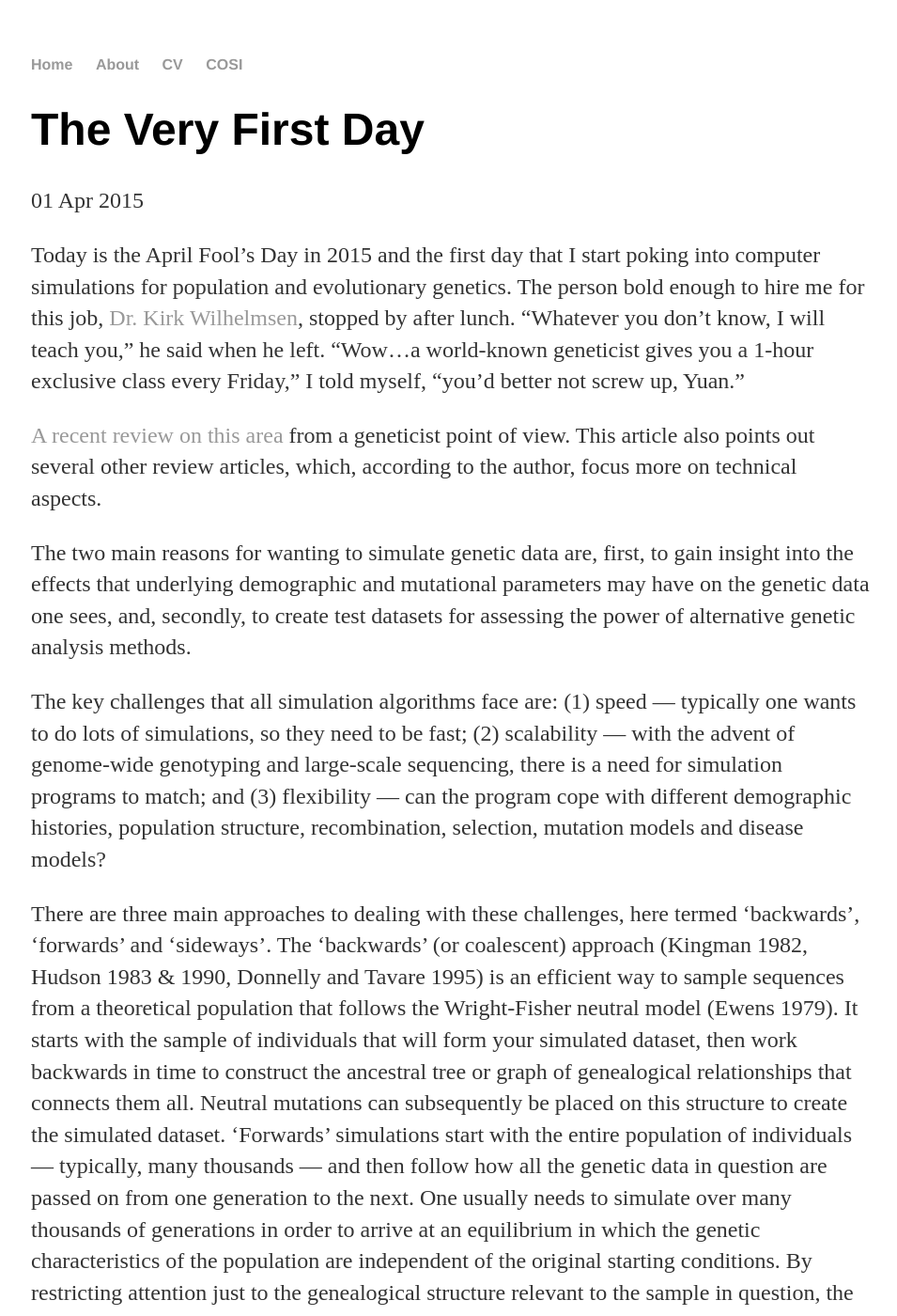
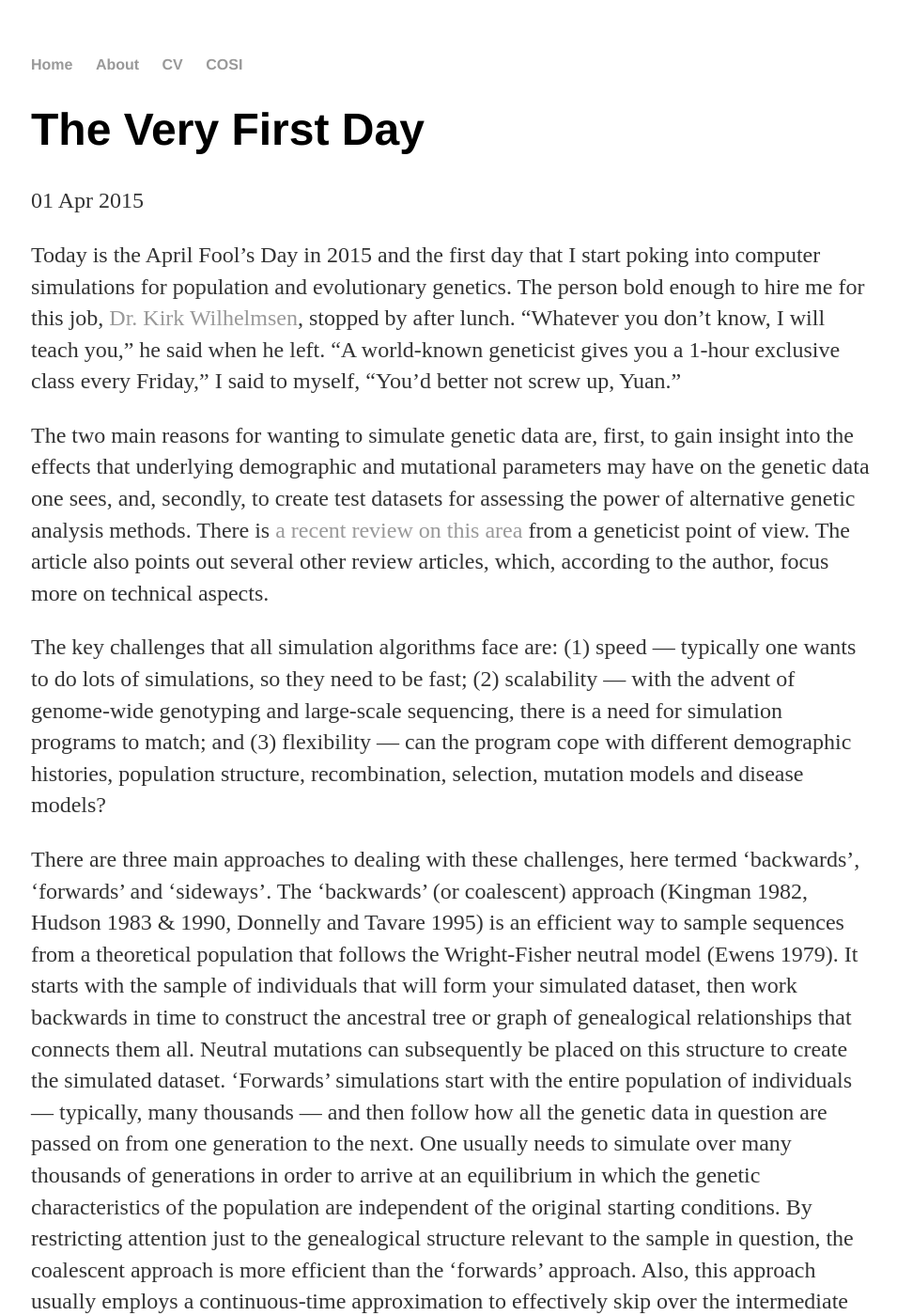
Before and after one commit to lybird300/lybird300.github.io, a Jekyll site: the page built from _posts/2015-04-01-poking-started.md, in a window 1280 px wide and 1400 px high. Shown: the whole window at 94% size, without its empty margins (159-1114 px from the left). Built offline with Jekyll 4.4.1, drawn with Linux system fonts in a browser that asks for light colours; some of the changed text lies outside the part shown.

Commit message:
Update 2015-04-01-poking-started.md

```diff
--- a/_posts/2015-04-01-poking-started.md
+++ b/_posts/2015-04-01-poking-started.md
@@ -4,15 +4,17 @@
 date: 2015-04-01
 ---
 
-Today is the April Fool's Day in 2015 and the first day that I start poking into computer simulations for population and evolutionary genetics. The person bold enough to hire me for this job, <a href="http://www.med.unc.edu/genetics/faculty/wilhelmsen">Dr. Kirk Wilhelmsen</a>, stopped by after lunch. "Whatever you don't know, I will teach you," he said when he left. "Wow...a world-known geneticist gives you a 1-hour exclusive class every Friday," I told myself, "you'd better not screw up, Yuan."
+Today is the April Fool's Day in 2015 and the first day that I start poking into computer simulations for population and evolutionary genetics. The person bold enough to hire me for this job, <a href="http://www.med.unc.edu/genetics/faculty/wilhelmsen">Dr. Kirk Wilhelmsen</a>, stopped by after lunch. "Whatever you don't know, I will teach you," he said when he left. "A world-known geneticist gives you a 1-hour exclusive class every Friday," I said to myself, "You'd better not screw up, Yuan."
 
-<a href="http://www.nature.com/nrg/journal/v13/n2/full/nrg3130.html">A recent review on this area</a> from a geneticist point of view. This article also points out several other review articles, which, according to the author, focus more on technical aspects.
-
-The two main reasons for wanting to simulate genetic data are, first, to gain insight into the effects that underlying demographic and mutational parameters may have on the genetic data one sees, and, secondly, to create test datasets for assessing the power of alternative genetic analysis methods.
+The two main reasons for wanting to simulate genetic data are, first, to gain insight into the effects that underlying demographic and mutational parameters may have on the genetic data one sees, and, secondly, to create test datasets for assessing the power of alternative genetic analysis methods. There is <a href="http://www.nature.com/nrg/journal/v13/n2/full/nrg3130.html">a recent review on this area</a> from a geneticist point of view. The article also points out several other review articles, which, according to the author, focus more on technical aspects.
 
 The key challenges that all simulation algorithms face are: (1) speed — typically one wants to do lots of simulations, so they need to be fast; (2) scalability — with the advent of genome-wide genotyping and large-scale sequencing, there is a need for simulation programs to match; and (3) flexibility — can the program cope with different demographic histories, population structure, recombination, selection, mutation models and disease models?
 
 There are three main approaches to dealing with these challenges, here termed ‘backwards’, ‘forwards’ and ‘sideways’. The ‘backwards’ (or coalescent) approach (Kingman 1982, Hudson 1983 & 1990, Donnelly and Tavare 1995) is an efficient way to sample sequences from a theoretical population that follows the Wright-Fisher neutral model (Ewens 1979). It starts with the sample of individuals that will form your simulated dataset, then work backwards in time to construct the ancestral tree or graph of genealogical relationships that connects them all. Neutral mutations can subsequently be placed on this structure to create the simulated dataset. ‘Forwards’ simulations start with the entire population of individuals — typically, many thousands — and then follow how all the genetic data in question are passed on from one generation to the next. One usually needs to simulate over many thousands of generations in order to arrive at an equilibrium in which the genetic characteristics of the population are independent of the original starting conditions. By restricting attention just to the genealogical structure relevant to the sample in question, the coalescent approach is more efficient than the ‘forwards’ approach. Also, this approach usually employs a continuous-time approximation to effectively skip over the intermediate generations between important tree generating events, which makes it even more efficient.
+
+Major statistics for evaluating the synthetic data and calibrationg the simulator
+Linkage Disequilibrium (LD) patterns
+Allele Frequency spectrum
 
 As for future research interests, the simulation of <b>copy number variation</b> and/or microsatellite data at larger genomic scales, and of more complex disease models allowing covariates and linked loci, remain areas that deserve further exploration. (Note:  the performance of any methods trying to tackle the challenges of complex disease mapping should be evaluated by large scale simulation studies)
 
```
